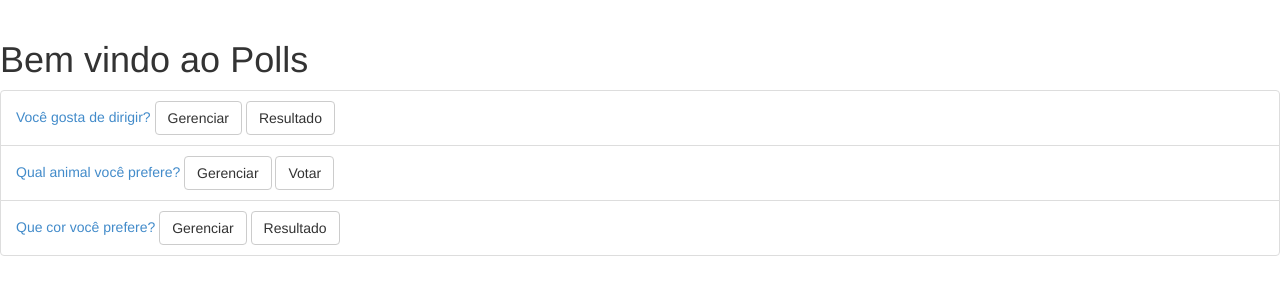
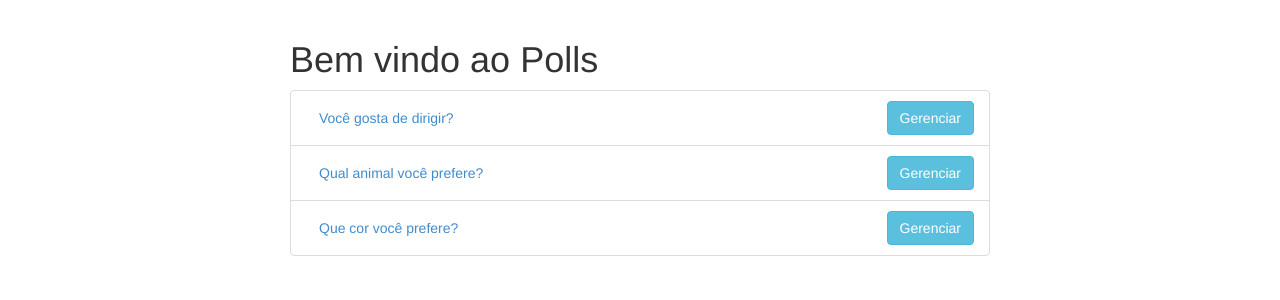
Before and after one commit to NaySilva/mysite, a Django app: page / in a window 1280 px wide. Shown: the top 300 px of the page. Run offline with Django 3.2, Linux system fonts and the light colour scheme; data comes from the database, SQL or seed files in the repository; both versions use the stored data as it was after the commit.

Commit message:
melhorando a aparencia

```diff
--- a/polls/templates/base.html
+++ b/polls/templates/base.html
@@ -9,9 +9,9 @@
     <link href="{% static 'styles/main.css' %}" rel="stylesheet"/>
 </head>
 <body>
-    {% block body %}
-    {% endblock %}
+    <div class="container">
+            {% block body %}
+            {% endblock %}
+    </div>
 </body>
-{% block js %}
-{% endblock %}
 </html>
--- a/polls/templates/index.html
+++ b/polls/templates/index.html
@@ -4,13 +4,8 @@
     <ul class="list-group">
     {% for q in questions %}
         <li class="list-group-item">
-            <a href="{% url 'exibir' q.id %}">{{ q.question_text }}</a>
-            <a href="{% url 'manage' q.id %}" class="btn btn-default" role="button">Gerenciar</a>
-            {% if q.closed %}
-                <a href="{% url 'result' q.id %}" class="btn btn-default" role="button">Resultado</a>
-            {% else %}
-                <a href="{% url 'vote' q.id %}" class="btn btn-default" role="button">Votar</a>
-            {% endif %}
+            <a href="{% url 'exibir' q.id %}" class="btn">{{ q.question_text }}</a>
+            <a href="{% url 'manage' q.id %}" class="btn btn-info pull-right" role="button">Gerenciar</a>
         </li>
     {% endfor %}
     </ul>
--- a/polls/templates/question.html
+++ b/polls/templates/question.html
@@ -1,7 +1,7 @@
 {% extends 'base.html' %}
 {% block body %}
     <h1>Questão</h1>
-    <div class="panel panel-default">
+    <div class="panel panel-info">
         <div class="panel-heading">
             <h3 class="panel-title">{{ question.question_text }}</h3>
         </div>
@@ -12,8 +12,8 @@
         </ul>
     </div>
     {% if question.closed %}
-        <a href="{% url 'result' question.id %}" class="btn btn-default" role="button">Resultado</a>
+        <a href="{% url 'result' question.id %}" class="btn btn-info" role="button">Resultado</a>
     {% else %}
-        <a href="{% url 'vote' question.id %}" class="btn btn-default" role="button">Votar</a>
+        <a href="{% url 'vote' question.id %}" class="btn btn-info" role="button">Votar</a>
     {% endif %}
 {% endblock %}
--- a/polls/templates/result.html
+++ b/polls/templates/result.html
@@ -1,7 +1,7 @@
 {% extends 'base.html' %}
 {% block body %}
     <h1>Resultado</h1>
-    <div class="panel panel-default">
+    <div class="panel panel-info">
         <div class="panel-heading">
             <h3 class="panel-title">{{ question.question_text }}</h3>
         </div>
--- a/polls/templates/votar.html
+++ b/polls/templates/votar.html
@@ -1,7 +1,7 @@
 {% extends 'base.html' %}
 {% block body %}
-    <h1>Resultado</h1>
-    <div class="panel panel-default">
+    <h1>Votação</h1>
+    <div class="panel panel-info">
       <div class="panel-heading">{{ question.question_text }}</div>
       <div class="panel-body">
           {% for choice in choices %}
```
Also changed, not shown: polls/templates/manage.html (+5 -3 lines), db.sqlite3.
